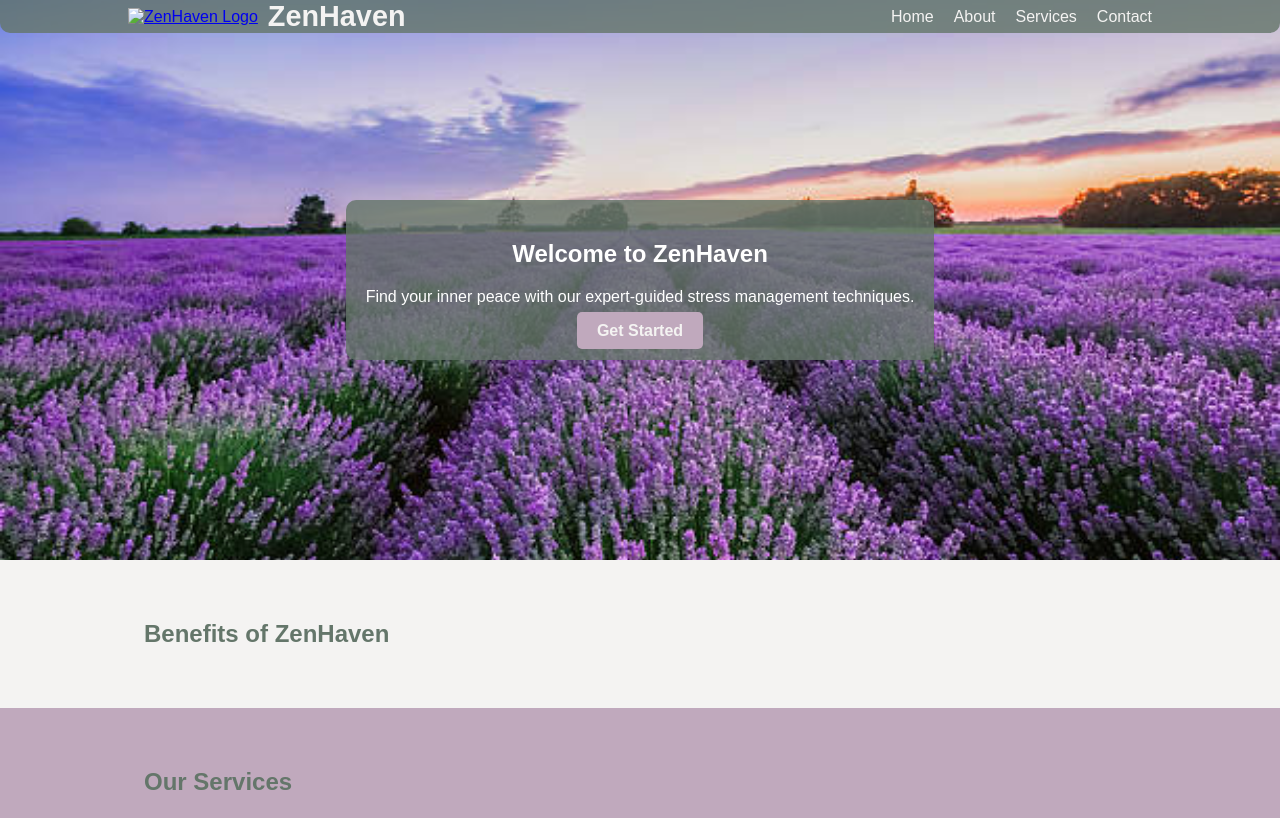
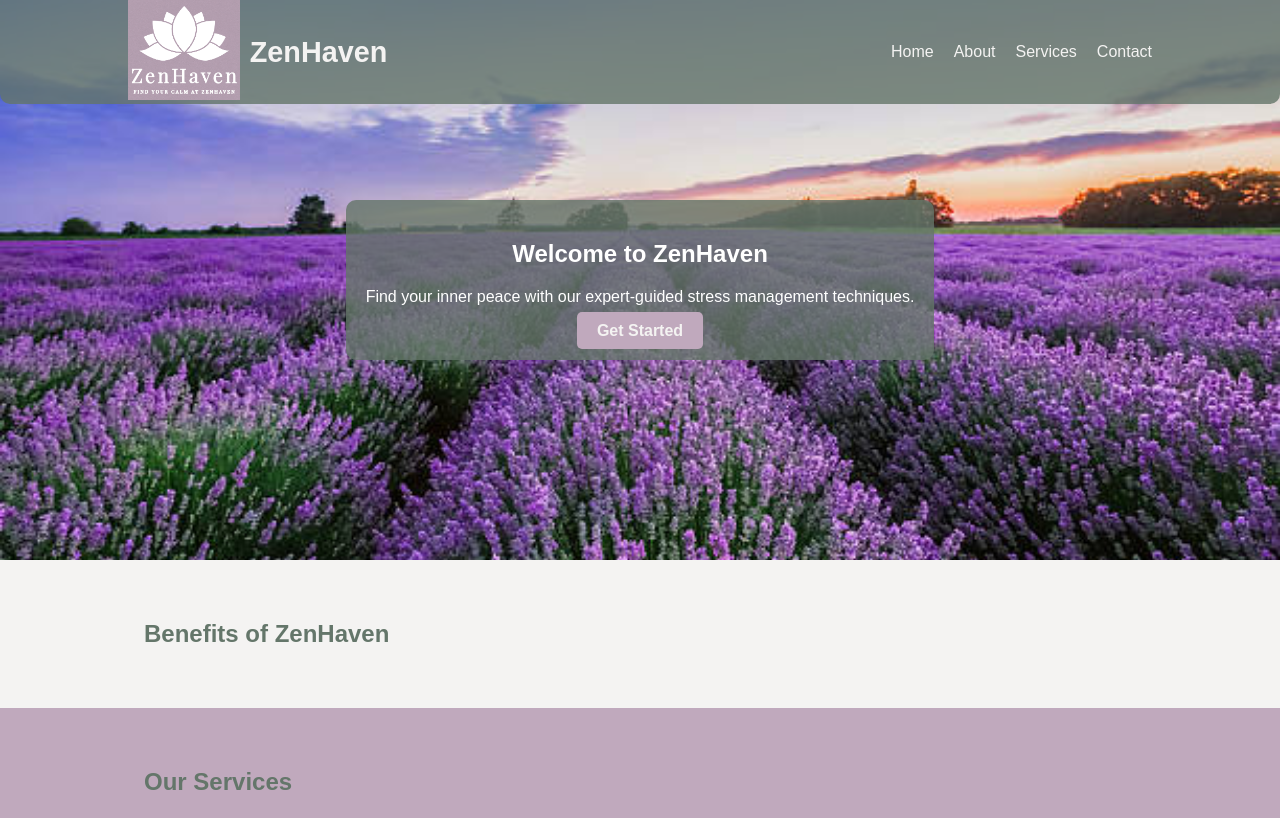
Before and after one commit to Shreya-0309/ZenHaven, a plain HTML site: page homepage.html in a window 1280 px wide. Shown: the top 818 px of the page. Drawn offline with Linux system fonts and the light colour scheme.

Commit message:
Update homepage.html

```diff
--- a/homepage.html
+++ b/homepage.html
@@ -12,7 +12,7 @@
             <div class="container">
                 <div class="nav-left">
                     <a href="#" class="logo">
-                        <img src="ZenHaven - logo.png" alt="ZenHaven Logo">
+                        <img src="ZenHaven logo.png" alt="ZenHaven Logo">
                     </a>
                     <h1>ZenHaven</h1>
                 </div>
```
